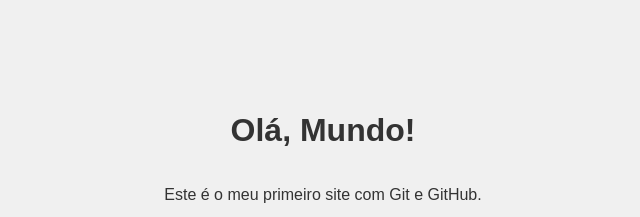
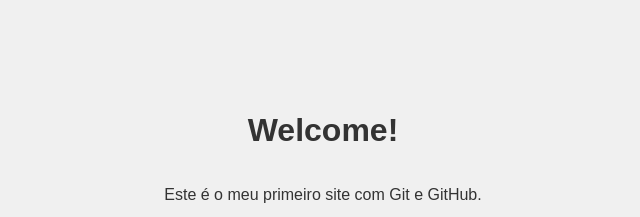
Before and after one commit to cefrasjose/HTML-CSS-JavaScript-project, a plain HTML site: page index.html in a window 1280 px wide. Shown: the part 232-449 px from the top of the page, 317-957 px from the left. Drawn offline with Linux system fonts and the light colour scheme.

Commit message:
mudanca da tag h1

```diff
--- a/index.html
+++ b/index.html
@@ -7,7 +7,7 @@
     <link rel="stylesheet" href="style.css">
 </head>
 <body>
-    <h1>Olá, Mundo!</h1>
+    <h1>Welcome!</h1>
     <p>Este é o meu primeiro site com Git e GitHub.</p>
     <button id="meuBotao">Clique em Mim!</button>
 
```
